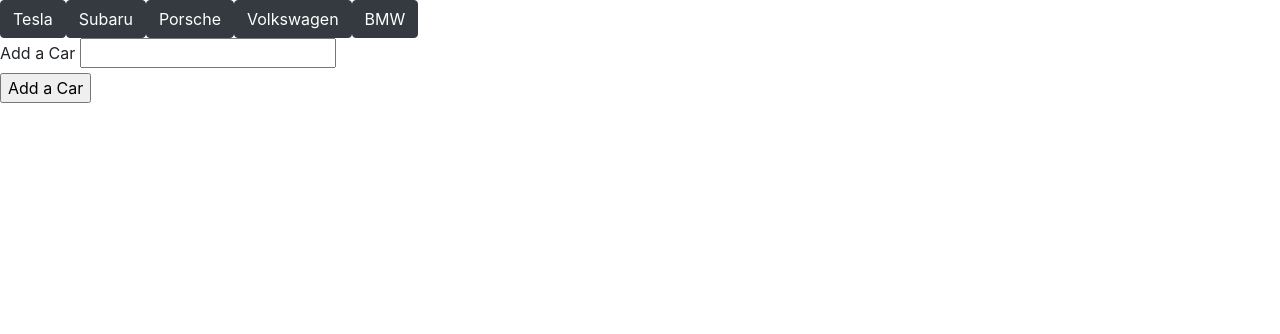
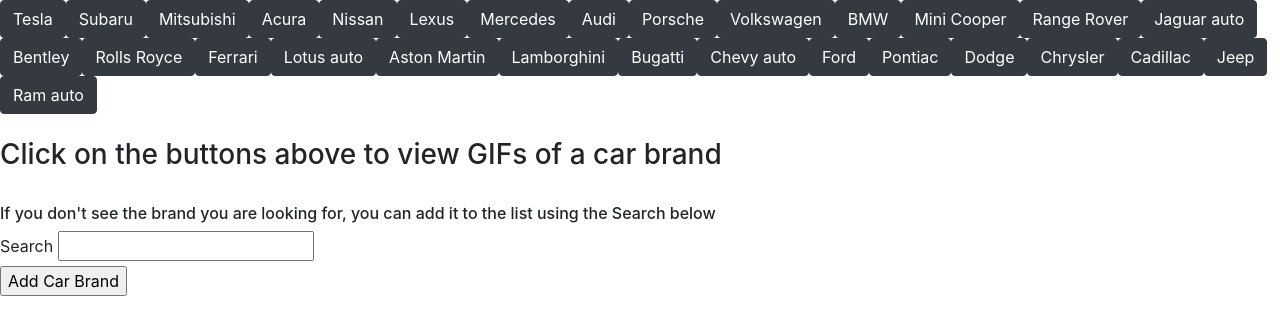
Before and after one commit to dougkellermeyer/giphy, a plain HTML site: page index.html in a window 1280 px wide. Drawn offline with nearby package versions, Linux system fonts and the light colour scheme.

Commit message:
Updated to include more brands

```diff
--- a/index.html
+++ b/index.html
@@ -10,19 +10,23 @@
 
 <body>
     <div id="buttons-view"></div>
+    <br>
+    <h3>Click on the buttons above to view GIFs of a car brand</h3>
+    <br>
+    <h6>If you don't see the brand you are looking for, you can add it to the list using the Search below</h6>
     <form id="car-form">
-        <label for="car-input">Add a Car</label>
+        <label for="car-input">Search</label>
         <input type="text" id="car-input">
         <br>
-        <input id="add-car" type="submit" value="Add a Car">
+        <input id="add-car" type="submit" value="Add Car Brand">
     </form>
-
+    <br>
     <div id="cars"></div>
 
     <script src="https://cdnjs.cloudflare.com/ajax/libs/jquery/3.2.1/jquery.min.js"></script>
     <script type="text/javascript">
         // Initial array of car brands for user to see
-        var cars = ["Tesla", "Subaru", "Porsche", "Volkswagen", "BMW"];
+        var cars = ["Tesla", "Subaru","Mitsubishi","Acura","Nissan","Lexus","Mercedes","Audi", "Porsche", "Volkswagen", "BMW", "Mini Cooper", "Range Rover","Jaguar auto","Bentley","Rolls Royce","Ferrari","Lotus auto","Aston Martin","Lamborghini","Bugatti","Chevy auto","Ford","Pontiac","Dodge", "Chrysler","Cadillac","Jeep","Ram auto"];
 
         //I want to run this function everytime a car is added to the array with add-car button.
         // function displayGIFs() {
```
